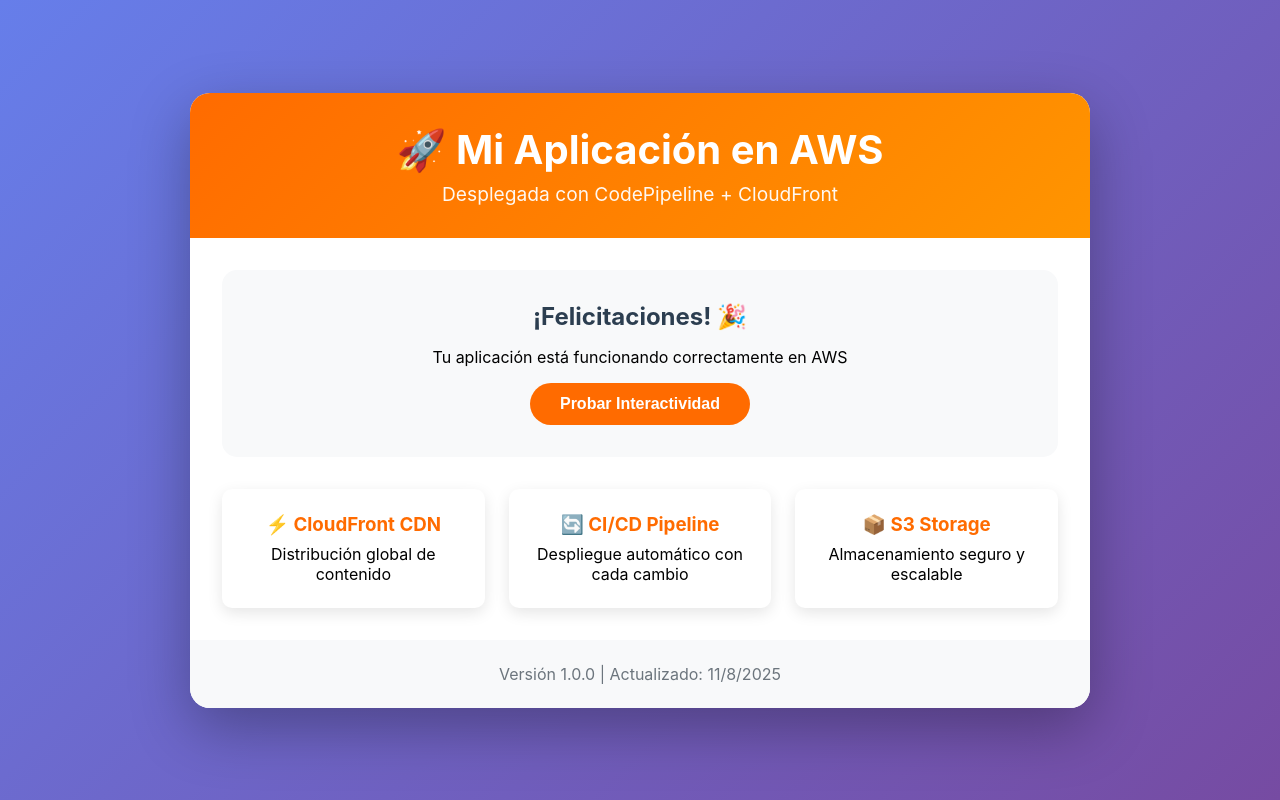
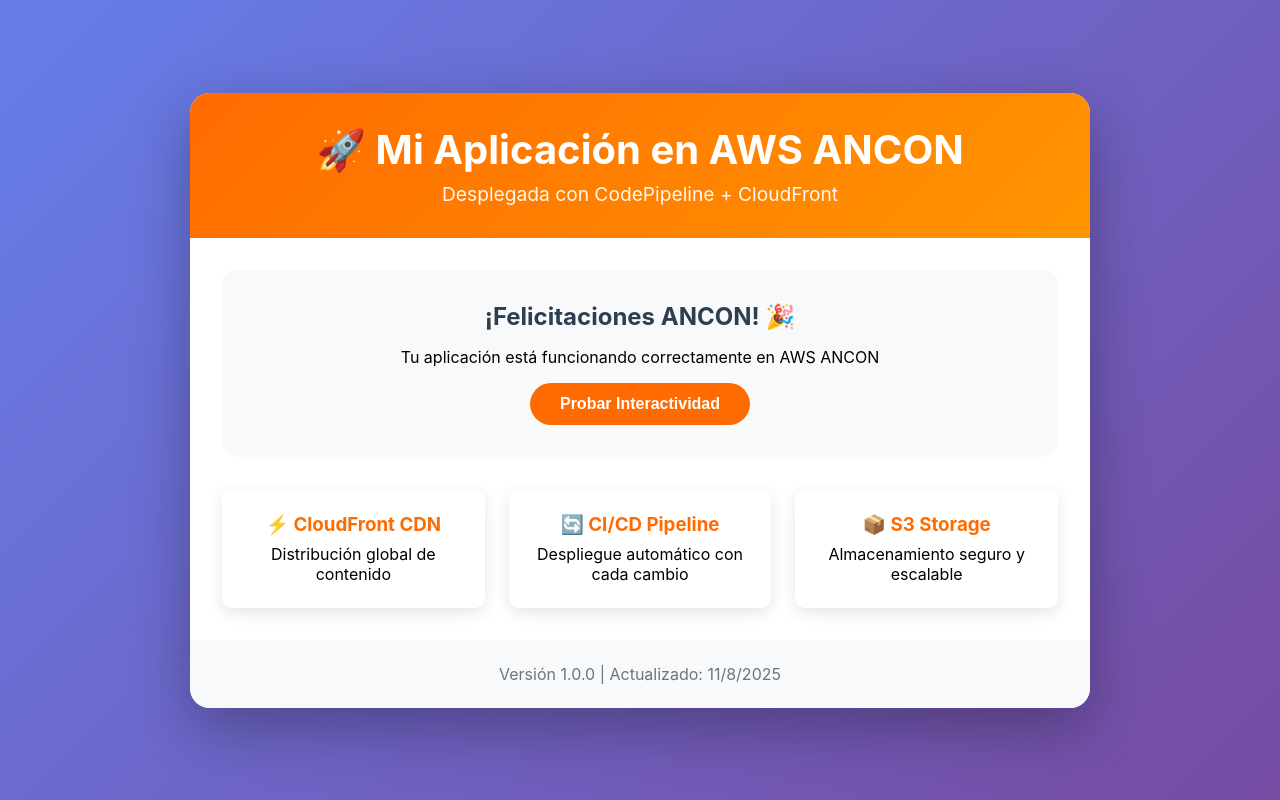
Before and after one commit to ancon2030/mi-aplicacion-aws, a plain HTML site: page index.html in a window 1280 px wide. Drawn offline with Linux system fonts and the light colour scheme.

Commit message:
Actualizar index.html
Cambio para verificar el despliegue automático

```diff
--- a/index.html
+++ b/index.html
@@ -9,14 +9,14 @@
 <body>
     <div class="container">
         <header>
-            <h1>🚀 Mi Aplicación en AWS</h1>
+            <h1>🚀 Mi Aplicación en AWS ANCON</h1>
             <p>Desplegada con CodePipeline + CloudFront</p>
         </header>
 
         <main>
             <div class="card">
-                <h2>¡Felicitaciones! 🎉</h2>
-                <p>Tu aplicación está funcionando correctamente en AWS</p>
+                <h2>¡Felicitaciones ANCON! 🎉</h2>
+                <p>Tu aplicación está funcionando correctamente en AWS ANCON</p>
                 <button id="testBtn">Probar Interactividad</button>
                 <div id="message"></div>
             </div>
```
